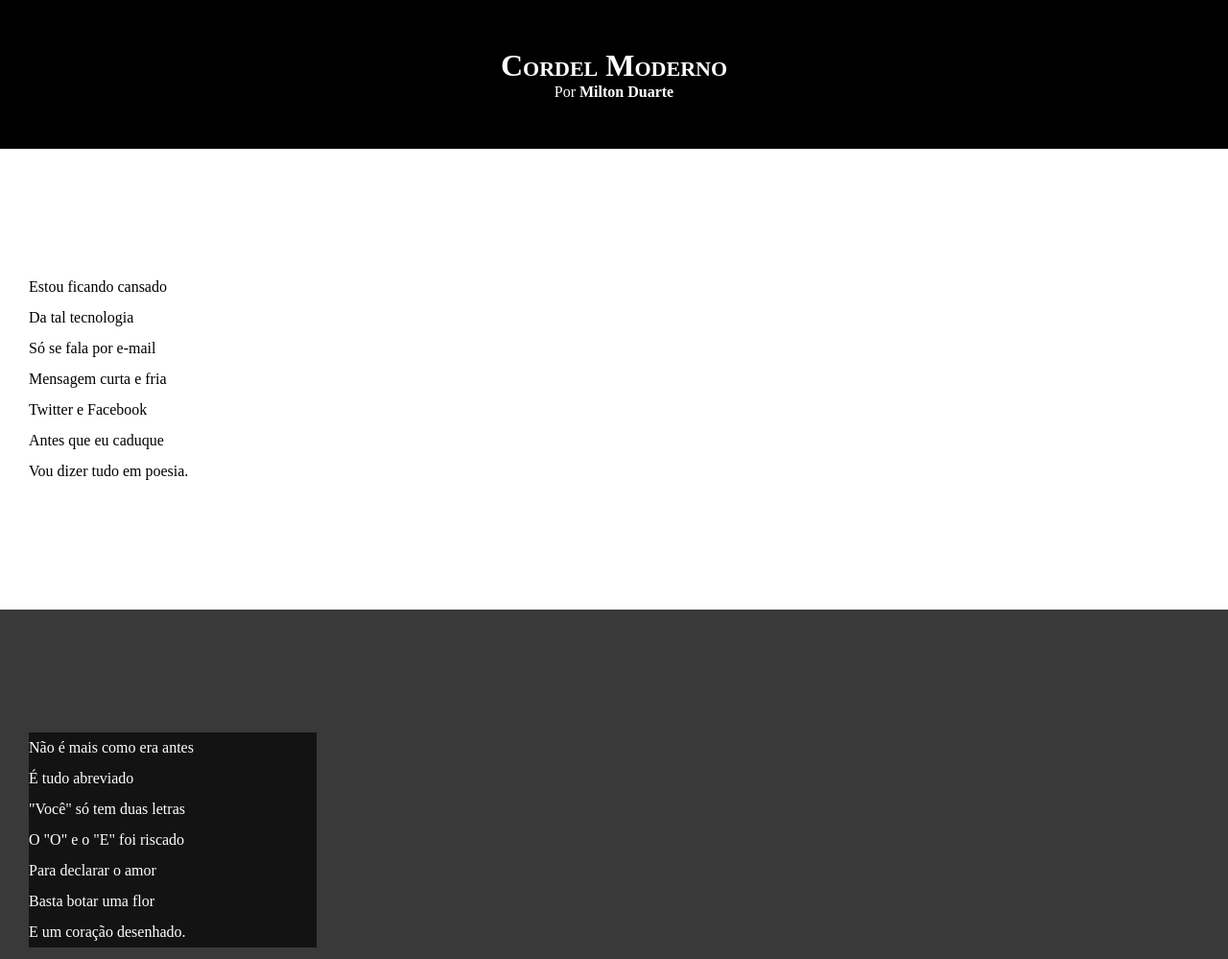
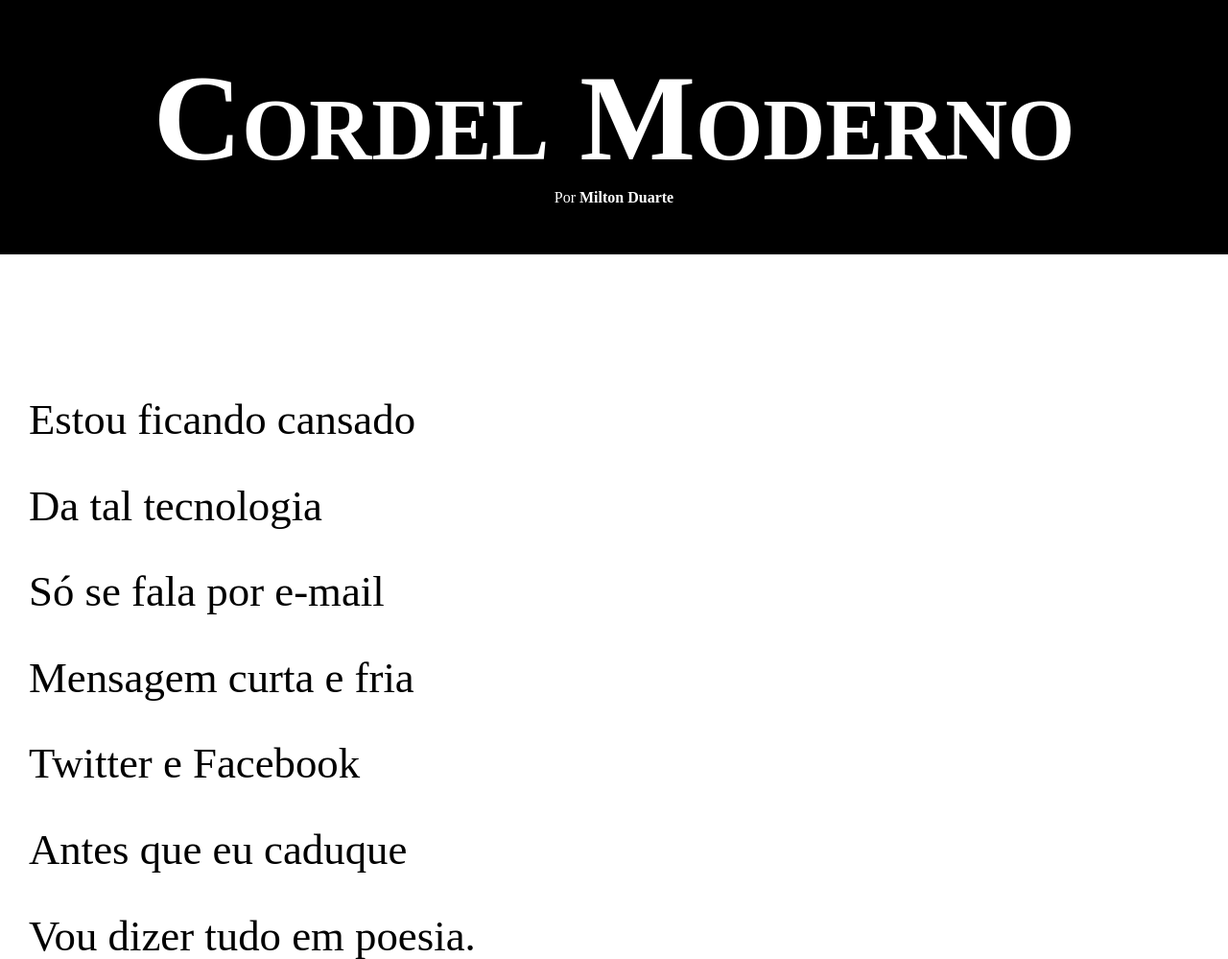
Before and after one commit to kecomecas/html5-e-css3, a plain HTML site: page DESAFIO/EX012/index.html in a window 1280 px wide. Shown: the top 999 px of the page at 96% size. Drawn offline with Linux system fonts and the light colour scheme.

Commit message:
novo udpate

```diff
--- a/DESAFIO/EX012/estilo/style.css
+++ b/DESAFIO/EX012/estilo/style.css
@@ -1,14 +1,24 @@
 @charset "UTF-8";
+
+@import url('https://fonts.googleapis.com/css2?family=Passion+One:wght@400;700;900&family=Sriracha&display=swap');
+
+:root {
+    --fonte1: font-family: Verdana, Geneva, Tahoma, sans-serif;
+    --fonte2: font-family: 'Passion One', cursive;
+    --fonte3: font-family: 'Sriracha', cursive;
+}
 
  * {
     margin: 0px;
     padding: 0px;
+    font-size: 1em;
+
  }
-
 
  html, body {
     min-height: 100vh;
     background-color: darkgray;
+    font-family: var(--fonte1);
  }
 
  header {
@@ -20,6 +30,8 @@
  header > h1 {
     padding-top: 50px;
     font-variant: small-caps;
+    font-family: var(--fonte2);
+        font-size: 10vw;
  }
 
  header > p {
@@ -32,10 +44,6 @@
     font-weight: bold;
  }
 
- a:hover {
-    text-decoration: underline;
- }
-
  header a:hover, footer a:hover {
     text-decoration: underline;
  }
@@ -45,6 +53,8 @@ section {
     padding-bottom: 10%;
     line-height: 2em;
     padding-left: 30px;
+    font-family: var(--fonte3);
+    font-size: 3.5vw;
 }
 
 section.normal {
@@ -58,7 +68,7 @@ section.imagem {
 }
 
 section.imagem > p {
-    width: 300px;
+    display: inline-block;
     background-color: rgba(0, 0, 0, 0.665);
 }
 
```
